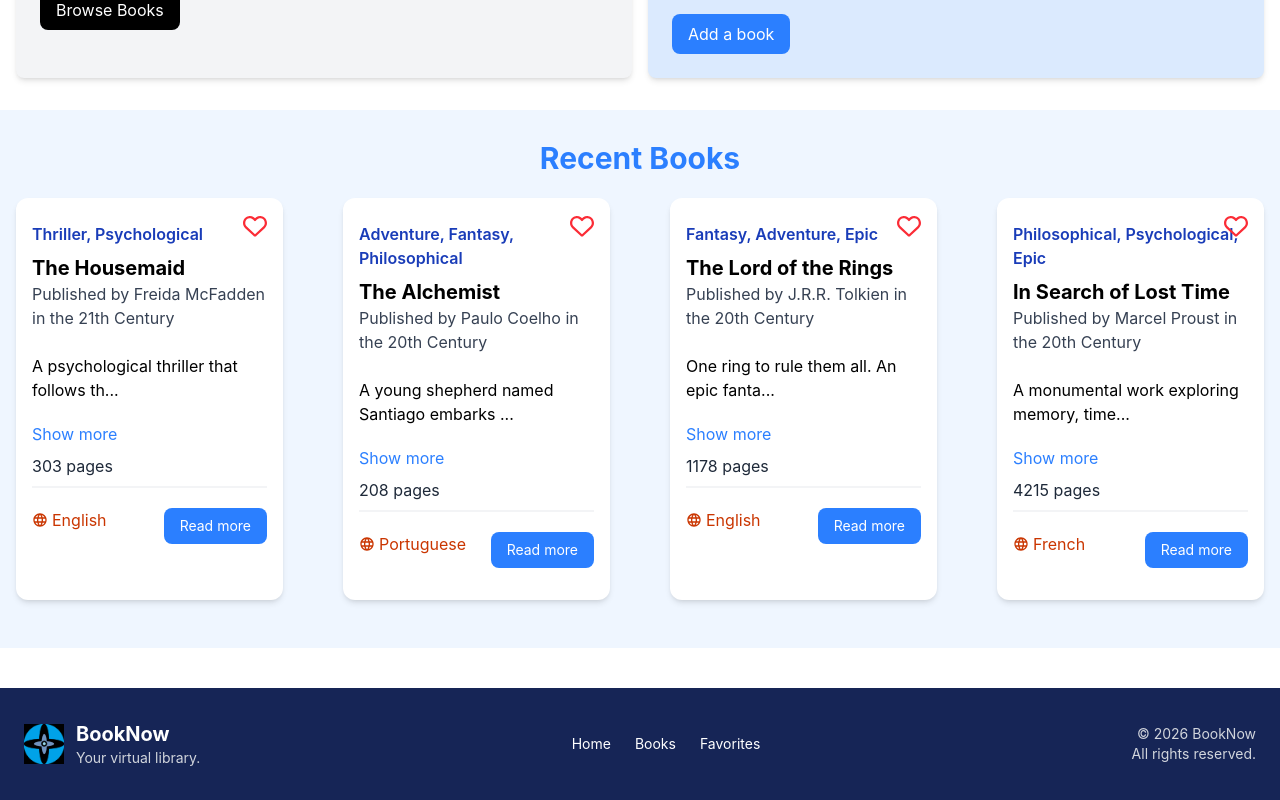
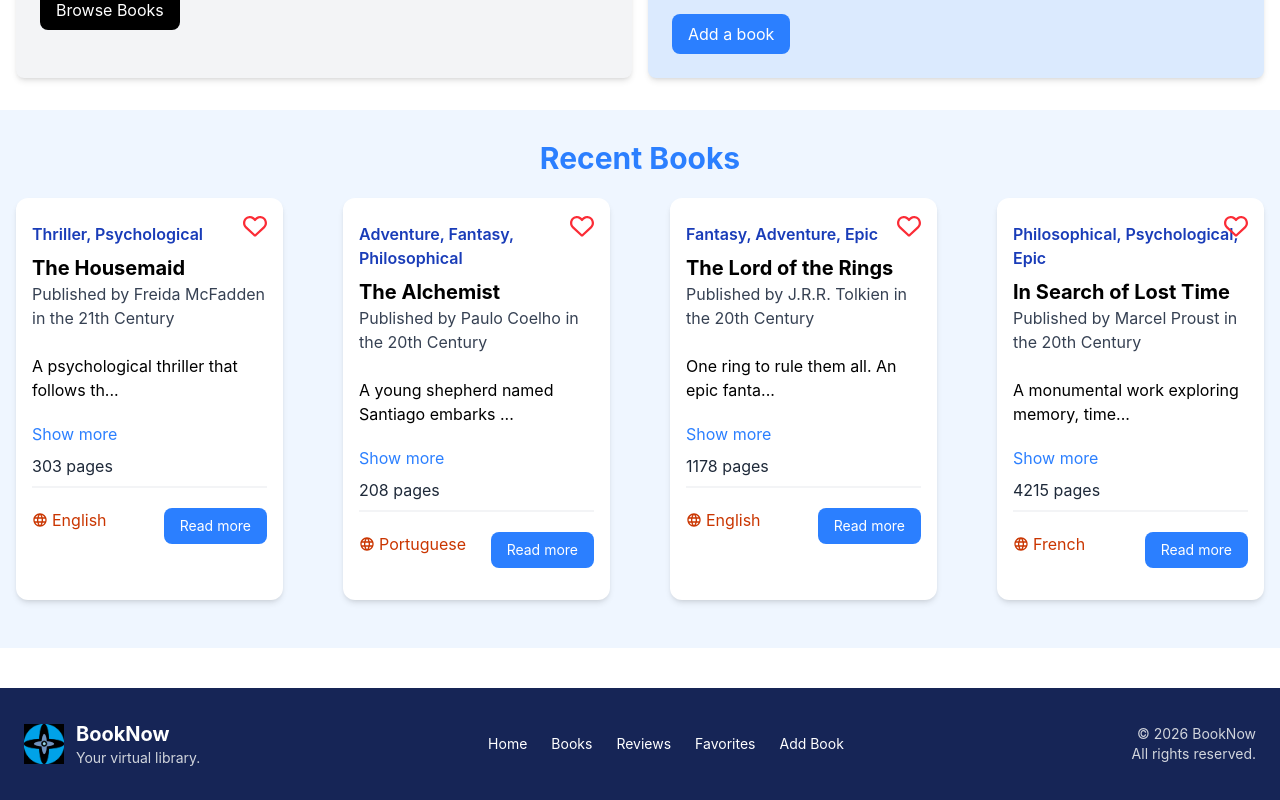
Before and after one commit to AlBalboni/projet-final, a React (Vite) app: page / in a window 1280 px wide. Shown: the part 523-1323 px from the top of the page. Built offline with nearby package versions, Linux system fonts and the light colour scheme; data requests are answered from the project's data file.

Commit message:
added paths to footer plus styled addreviewpage

```diff
--- a/reviews.json
+++ b/reviews.json
@@ -69,6 +69,13 @@
       "rating": "4",
       "comment": "Inspiring experience",
       "id": "Fajx5sA"
+    },
+    {
+      "bookId": "33",
+      "reviewer": "Debugger",
+      "rating": "2",
+      "comment": "testing",
+      "id": "TG7GyBV"
     }
   ]
 }
--- a/src/components/Footer.jsx
+++ b/src/components/Footer.jsx
@@ -44,10 +44,24 @@ const Footer = () => {
             </Link>
 
             <Link
+              to="/reviews"
+              className="hover:text-blue-400 transition"
+            >
+              Reviews
+            </Link>
+
+            <Link
               to="/favorite-books"
               className="hover:text-blue-400 transition"
             >
               Favorites
+            </Link>
+
+            <Link
+              to="/add-books"
+              className="hover:text-blue-400 transition"
+            >
+              Add Book
             </Link>
 
           </div>
--- a/src/pages/AddReviewPage.jsx
+++ b/src/pages/AddReviewPage.jsx
@@ -42,12 +42,14 @@ return (
             <div className="mb-4">
               <label className="block text-gray-700 font-bold mb-2">Rating</label>
               <input
-                type="text"
+                type="number"
                 id="rating"
                 name="rating"
                 className="border rounded w-full py-2 px-3 mb-2"
-                placeholder="Rating (1-5)"
+                placeholder="Rating (1-5) ⭐"
                 required
+                min="1"
+                max="5"
                 defaultValue={data.rating}
               />
             </div>
```
